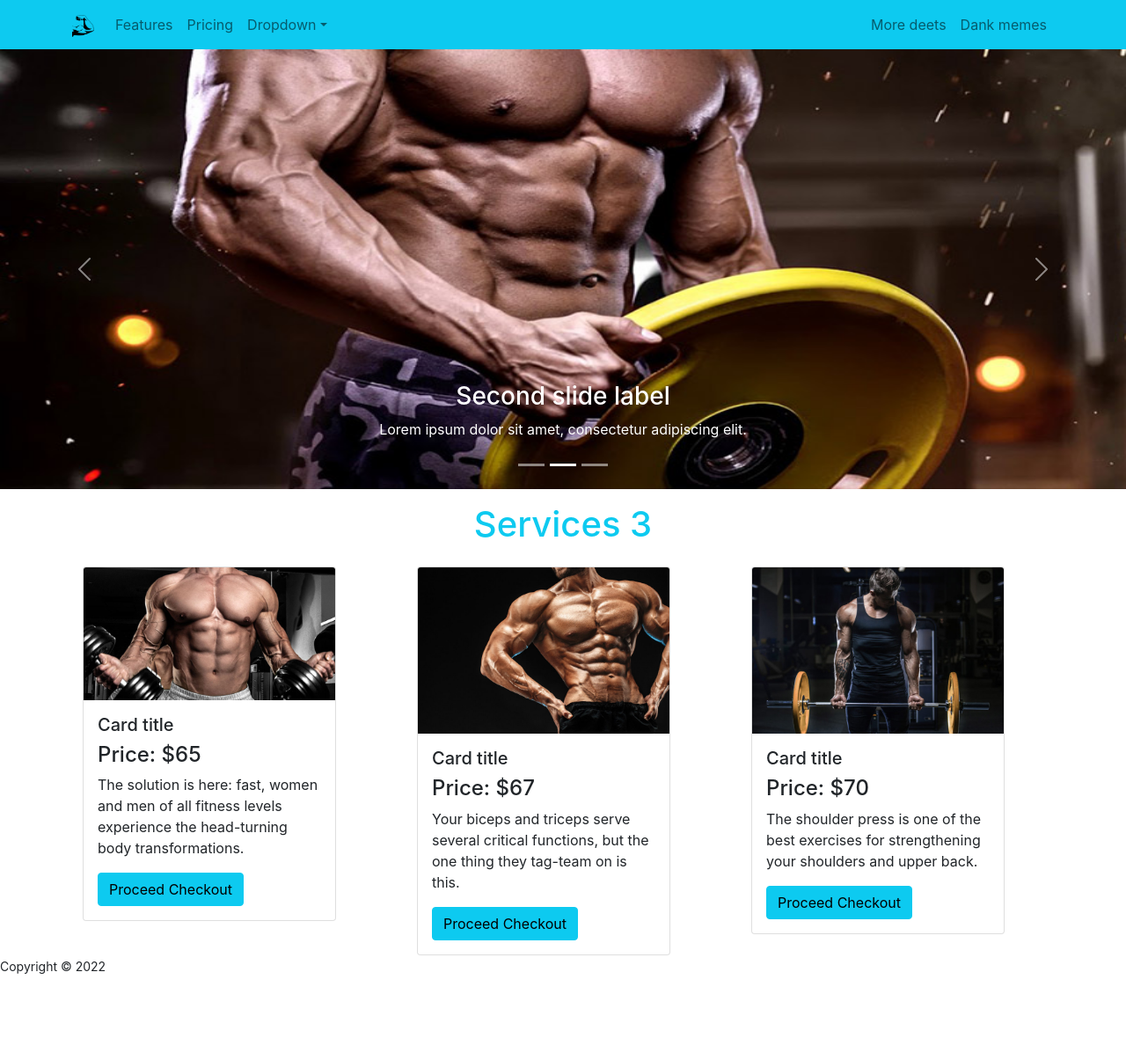
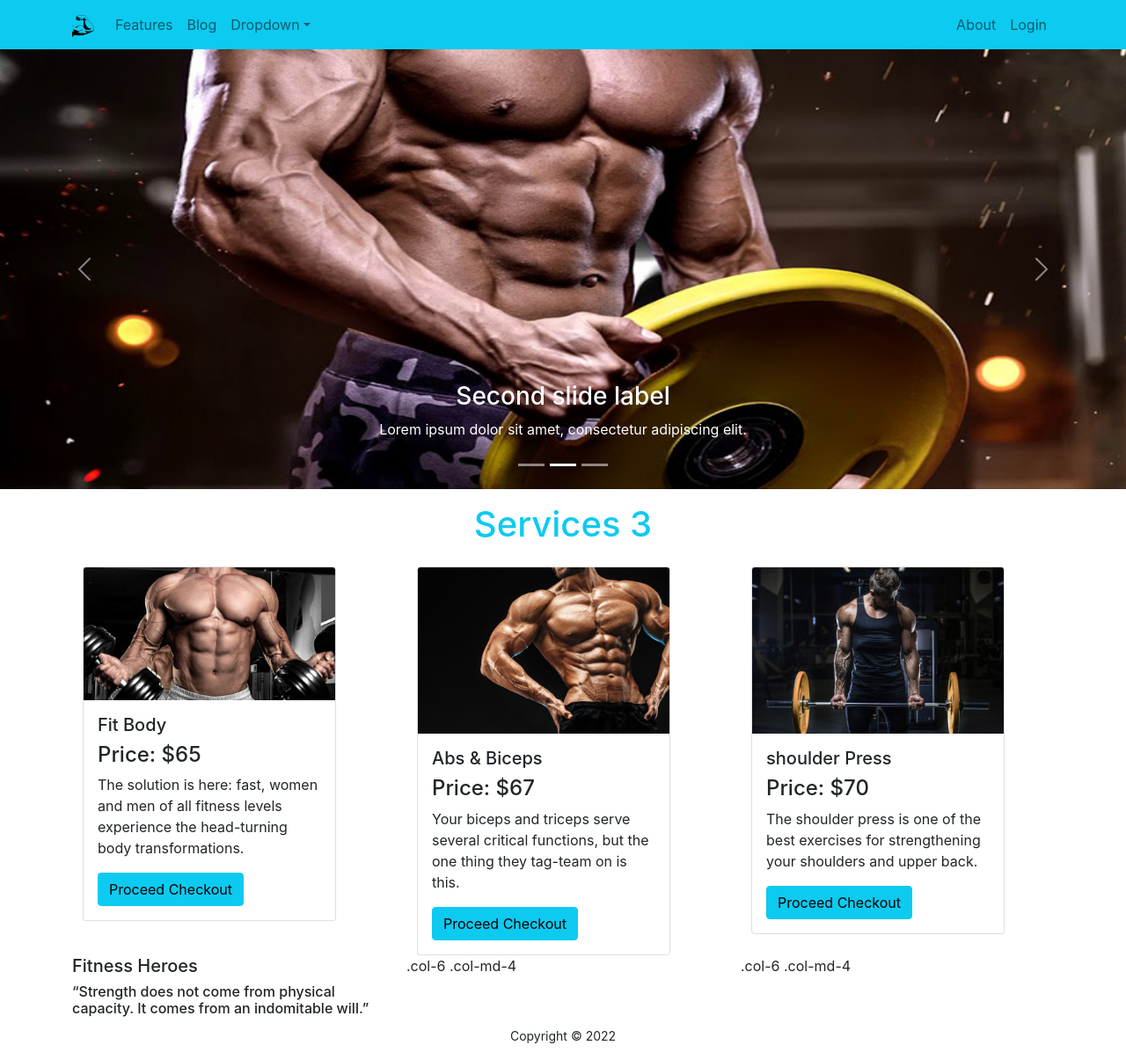
Before and after one commit to abdullahalomar/independent-service-provider, a React (Create React App) app: page / in a window 1280 px wide. Shown: the whole page at 88% size. Before the commit the page ends 1126 px from the top, so only its background shows below. Built offline with nearby package versions, Linux system fonts and the light colour scheme.

Commit message:
footer added

```diff
--- a/src/App.js
+++ b/src/App.js
@@ -5,6 +5,8 @@ import About from './Pages/About/About';
 import Header from './Pages/Shared/Header/Header';
 import Footer from './Pages/Shared/Footer/Footer';
 import NotFound from './Pages/NotFound/NotFount';
+import Blog from './Pages/Blog/Blog';
+import Login from './Pages/Login/Login/Login';
 
 function App() {
   return (
@@ -13,6 +15,8 @@ function App() {
       <Routes>
         <Route path='/' element={<Home></Home>}></Route>
         <Route path='/about' element={<About></About>}></Route>
+        <Route path='/blog' element={<Blog></Blog>}></Route>
+        <Route path='/login' element={<Login></Login>}></Route>
         <Route path='*' element={<NotFound></NotFound>}></Route>
       </Routes>
       <Footer></Footer>
--- a/src/Pages/Blog/Blog.js
+++ b/src/Pages/Blog/Blog.js
@@ -0,0 +1,11 @@
+import React from 'react';
+
+const Blog = () => {
+    return (
+        <div>
+            <h2>This is blog</h2>
+        </div>
+    );
+};
+
+export default Blog;
--- /dev/null
+++ b/src/Pages/Login/Login/Login.js
@@ -0,0 +1,11 @@
+import React from 'react';
+
+const Login = () => {
+    return (
+        <div>
+            <h2>This is login page</h2>
+        </div>
+    );
+};
+
+export default Login;
--- a/src/Pages/Service/Service.js
+++ b/src/Pages/Service/Service.js
@@ -7,7 +7,7 @@ const Service = (props) => {
             <div class="card" style={{width: '18rem'}}>
         <img src={picture} class="card-img-top" alt="..."/>
             <div class="card-body">
-              <h5 class={name}>Card title</h5>
+                    <h5 class="card-text">{ name}</h5>
               <h4> Price: ${price}</h4>
               <p class="card-text">{about}</p>
               <button className='btn btn-info'>Proceed Checkout</button>
--- a/src/Pages/Shared/Footer/Footer.js
+++ b/src/Pages/Shared/Footer/Footer.js
@@ -5,9 +5,20 @@ const Footer = () => {
     const year = today.getFullYear();
     return (
         <footer>
-            <p><small>Copyright © { year}</small></p>
+         <div className='container'>
+            <div class="row">
+                    <div class="col-sm-12 col-md-4 col-lg-4">
+                        <h5>Fitness Heroes</h5>
+                        <h6>“Strength does not come from physical capacity. It comes from an indomitable will.”</h6>
+
+            </div>
+            <div class="col-sm-12 col-md-4 col-lg-4">.col-6 .col-md-4</div>
+            <div class="col-sm-12 col-md-4 col-lg-4">.col-6 .col-md-4</div>
+            </div>
+        </div>
+            <p className='text-center'><small>Copyright © { year}</small></p>
         </footer>
     );
 };
 
-export default Footer;
+export default Footer
--- a/src/Pages/Shared/Header/Header.js
+++ b/src/Pages/Shared/Header/Header.js
@@ -1,17 +1,18 @@
 import React from 'react';
 import { Container, Navbar, Nav, NavDropdown } from 'react-bootstrap';
 import logo from '../../../images/biceps-159681_960_720.png';
+import { Link } from 'react-router-dom';
 
 const Header = () => {
     return (
-        <Navbar collapseOnSelect expand="lg" bg="info" variant="light">
+        <Navbar collapseOnSelect expand="lg" sticky='top' bg="info" variant="light">
   <Container>
-  <Navbar.Brand href="#home"><img src={logo} width={25} height={25} alt="" /></Navbar.Brand>
+  <Navbar.Brand as={Link} to="/"><img src={logo} width={25} height={25} alt="" /></Navbar.Brand>
   <Navbar.Toggle aria-controls="responsive-navbar-nav" />
   <Navbar.Collapse id="responsive-navbar-nav">
     <Nav className="me-auto">
       <Nav.Link href="#features">Features</Nav.Link>
-      <Nav.Link href="#pricing">Pricing</Nav.Link>
+      <Nav.Link as={Link} to="blog">Blog</Nav.Link>
       <NavDropdown title="Dropdown" id="collasible-nav-dropdown">
         <NavDropdown.Item href="#action/3.1">Action</NavDropdown.Item>
         <NavDropdown.Item href="#action/3.2">Another action</NavDropdown.Item>
@@ -21,9 +22,9 @@ const Header = () => {
       </NavDropdown>
     </Nav>
     <Nav>
-      <Nav.Link href="#deets">More deets</Nav.Link>
-      <Nav.Link eventKey={2} href="#memes">
-        Dank memes
+      <Nav.Link as={Link} to="about">About</Nav.Link>
+      <Nav.Link as={Link} to="login">
+        Login
       </Nav.Link>
     </Nav>
   </Navbar.Collapse>
```
Also changed, not shown: src/Pages/Login/Login/Login.css (added), src/images/slider/slider-3.jpg.
